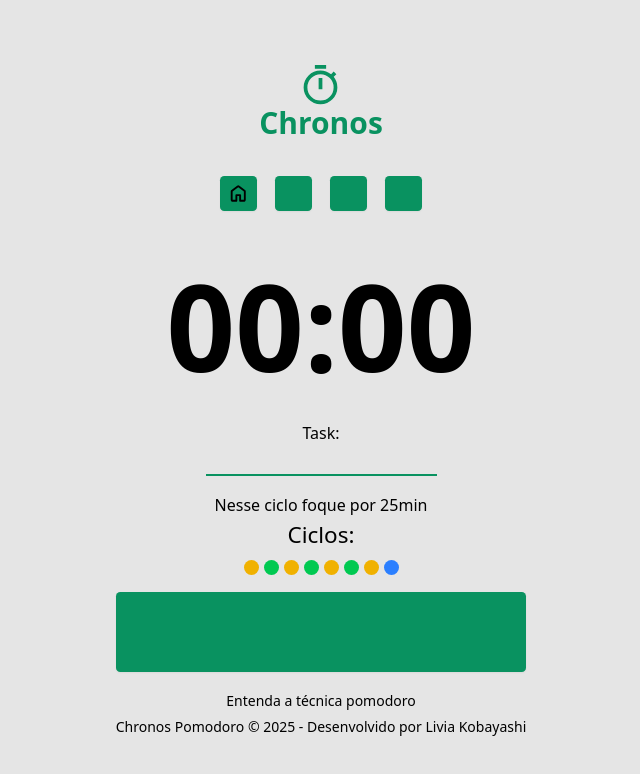
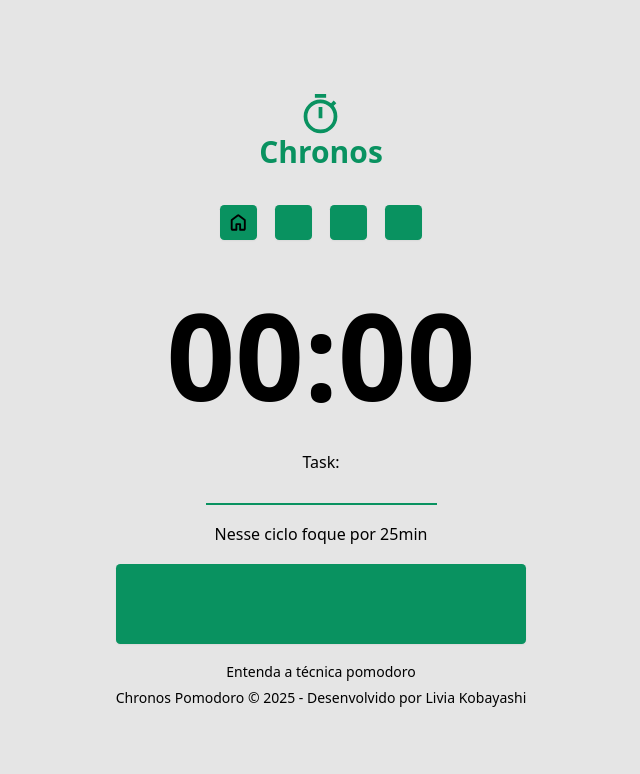
Before and after one commit to liviakobayashii/chronosPomodoro, a React (Vite) app: page / in a window 1280 px wide. Shown: the top 774 px of the page, without its empty margins (319-959 px from the left). Built offline with nearby package versions, Linux system fonts and the light colour scheme; some icons are missing.

Commit message:
update: cycle system update

```diff
--- a/src/components/cycles/cycles-dots.tsx
+++ b/src/components/cycles/cycles-dots.tsx
@@ -1,15 +1,26 @@
+import { useTaskContext } from "@/hooks/useTaskContext"
+import getNextCycle from "@/utils/get-next-cycle"
+import GetNextCycleType from "@/utils/get-next-cycle-type"
+
 export default function CyclesDots() {
-    return(
+    const { state } = useTaskContext()
+    const cycleStep = Array.from({ length: state.currentCycle })
+
+    const cycleDescriptionMap = {
+        workTime: "foco",
+        shortBreakTime: "descanso curto",
+        longBreakTime: "descanso longo"
+    }
+
+    return (
         <div className="flex gap-2">
-            <div className="w-6 h-6 bg-yellow-500 rounded-full"></div>
-            <div className="w-6 h-6 bg-green-500 rounded-full"></div>
-            <div className="w-6 h-6 bg-yellow-500 rounded-full"></div>
-            <div className="w-6 h-6 bg-green-500 rounded-full"></div>
-            <div className="w-6 h-6 bg-yellow-500 rounded-full"></div>
-            <div className="w-6 h-6 bg-green-500 rounded-full"></div>
-            <div className="w-6 h-6 bg-yellow-500 rounded-full"></div>
-            <div className="w-6 h-6 bg-blue-500 rounded-full"></div>
-
+            {cycleStep.map((_, index) => {
+                const nextCycle = getNextCycle({ currentCycle: index })
+                const nextCycleType = GetNextCycleType(nextCycle)
+                return (
+                    <div key={index} aria-label={`Indicador de ciclo de ${cycleDescriptionMap[nextCycleType]}`} title={`Indicador de ciclo de ${cycleDescriptionMap[nextCycleType]}`} className={nextCycleType}></div>
+                )
+            })}
         </div>
     )
 }
--- a/src/pages/home/view/home-view.tsx
+++ b/src/pages/home/view/home-view.tsx
@@ -57,7 +57,7 @@ export default function HomeView() {
         <form onSubmit={handleCreateNewTask} className="flex flex-col justify-center items-center gap-2">
             <Countdown />
             <TaskForm ref={taskNameInput} />
-            <CyclesView />
+            {state.currentCycle > 0 && <CyclesView />}
             <DefaultButton fullWidth />
             <Footer />
         </form>
--- a/src/styles/global.css
+++ b/src/styles/global.css
@@ -59,3 +59,18 @@ body {
     @apply text-4xl font-medium;
   }
 }
+
+@layer components {
+
+  .workTime {
+    @apply bg-yellow-500 w-6 h-6 rounded-full
+  }
+
+  .shortBreakTime {
+    @apply bg-green-500 w-6 h-6 rounded-full
+  }
+
+  .longBreakTime {
+    @apply bg-blue-500 w-6 h-6 rounded-full
+  }
+}
```
